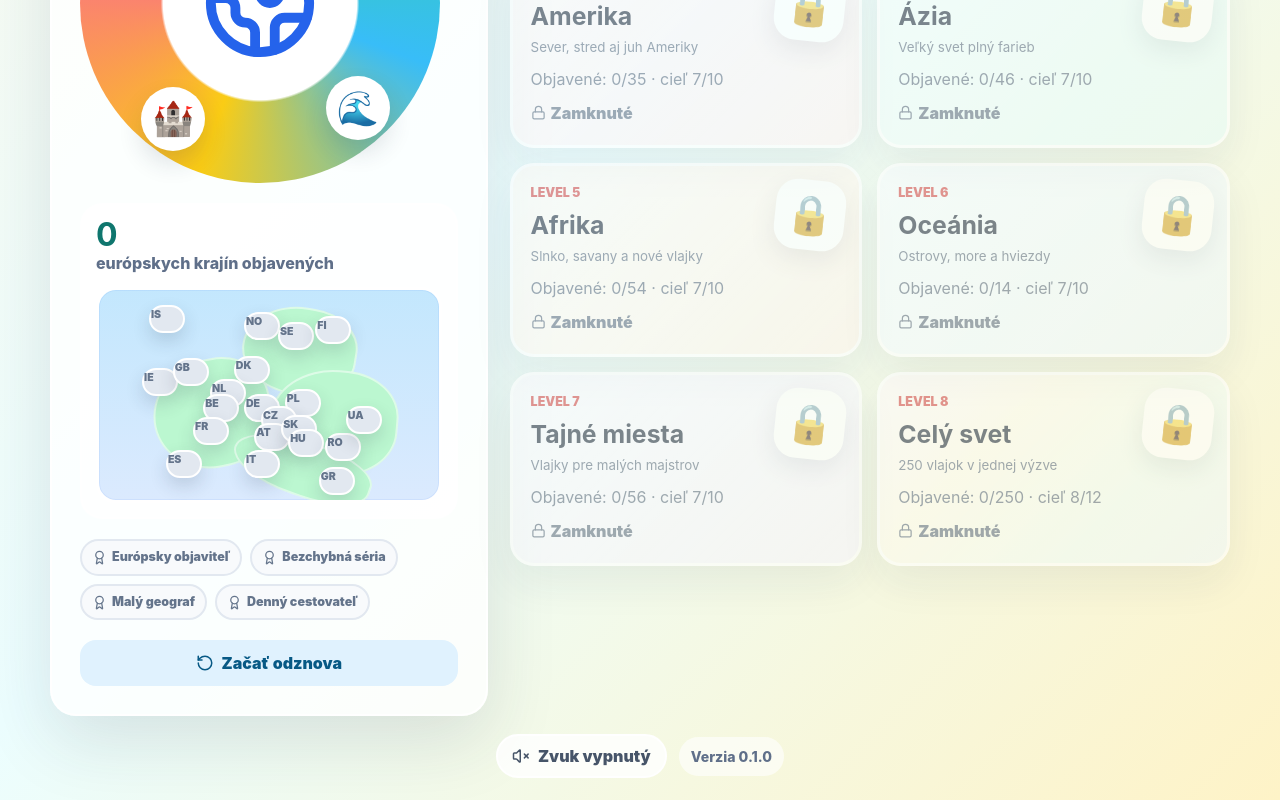
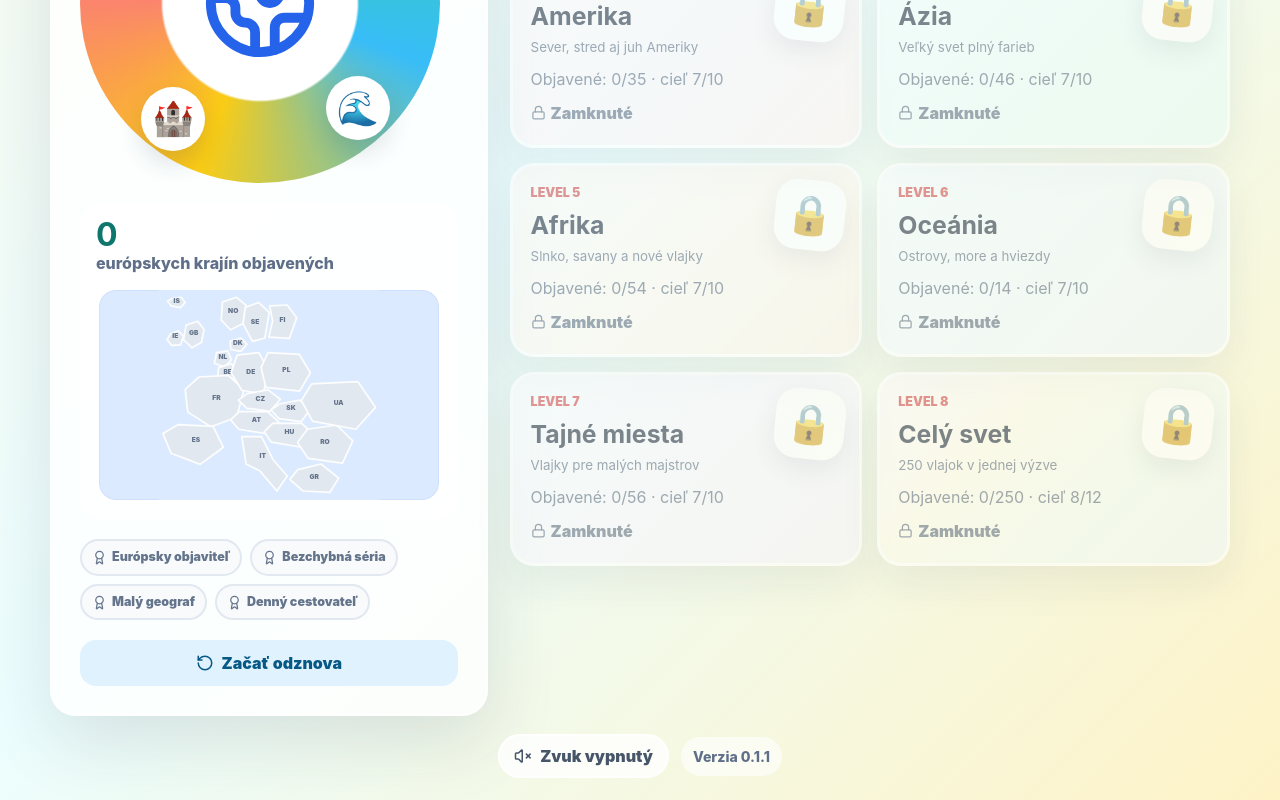
Before and after one commit to oaki/flags, a React (Vite) app: page / in a window 1280 px wide. Shown: the part 866-1666 px from the top of the page. Built offline with nearby package versions, Linux system fonts and the light colour scheme.

Commit message:
Replace map blobs with country map

```diff
--- a/package.json
+++ b/package.json
@@ -1,7 +1,7 @@
 {
   "name": "flag-world-kids",
   "private": true,
-  "version": "0.1.0",
+  "version": "0.1.1",
   "type": "module",
   "scripts": {
     "dev": "vite --host 0.0.0.0",
--- a/src/App.tsx
+++ b/src/App.tsx
@@ -25,7 +25,7 @@ import packageInfo from '../package.json';
 import { countries } from './data/countries';
 import { Level, levels, maxLevelId } from './data/levels';
 import { getCountryStory, getKidFact } from './data/countryFacts';
-import { createQuestions, Difficulty, europeMapPoints, GameMode, getFlagPalette, Question } from './game';
+import { createQuestions, Difficulty, europeMapShapes, GameMode, getFlagPalette, Question } from './game';
 import { AnswerRecord, useProgress } from './hooks/useProgress';
 
 type Screen = 'levels' | 'quiz' | 'result' | 'album' | 'parent';
@@ -87,6 +87,66 @@ const modeLabels = {
 } satisfies Record<GameMode, { title: string; subtitle: string }>;
 
 const getOptionLabel = (index: number) => String.fromCharCode(65 + index);
+
+type EuropeMapProps = {
+  answerCode?: string;
+  answered?: boolean;
+  availableCodes?: string[];
+  discoveredSet?: Set<string>;
+  onPick?: (code: string) => void;
+  selectedCode?: string | null;
+  variant: 'overview' | 'quiz';
+};
+
+const EuropeMap = ({ answerCode, answered = false, availableCodes, discoveredSet, onPick, selectedCode, variant }: EuropeMapProps) => {
+  const availableSet = availableCodes ? new Set(availableCodes) : null;
+
+  return (
+    <svg className={`europe-map-svg ${variant}`} role="img" viewBox="0 0 1080 980" aria-label="Mapa Európy s krajinami">
+      <rect className="europe-sea" x="0" y="0" width="1080" height="980" rx="36" />
+      {europeMapShapes.map((shape) => {
+        const country = countries.find((item) => item.code === shape.code);
+        const isAvailable = !availableSet || availableSet.has(shape.code);
+        const isCorrect = answered && shape.code === answerCode;
+        const isWrong = answered && selectedCode === shape.code && selectedCode !== answerCode;
+        const isFound = discoveredSet?.has(shape.code);
+        const className = [
+          'europe-country',
+          isAvailable ? 'available' : 'muted',
+          isFound ? 'found' : '',
+          isCorrect ? 'correct' : '',
+          isWrong ? 'wrong' : '',
+        ]
+          .filter(Boolean)
+          .join(' ');
+
+        return (
+          <g
+            aria-label={country?.name || shape.code}
+            className={className}
+            key={shape.code}
+            onClick={() => {
+              if (!answered && isAvailable) onPick?.(shape.code);
+            }}
+            onKeyDown={(event) => {
+              if (!answered && isAvailable && (event.key === 'Enter' || event.key === ' ')) {
+                event.preventDefault();
+                onPick?.(shape.code);
+              }
+            }}
+            role={variant === 'quiz' && isAvailable ? 'button' : 'img'}
+            tabIndex={variant === 'quiz' && isAvailable && !answered ? 0 : -1}
+          >
+            <path d={shape.d} />
+            <text x={shape.labelX} y={shape.labelY}>
+              {shape.code}
+            </text>
+          </g>
+        );
+      })}
+    </svg>
+  );
+};
 
 const buildQuestionSpeech = (question: Question) => {
   if (question.mode === 'paint') {
@@ -171,10 +231,10 @@ const App = () => {
   const newSessionDiscoveries = sessionDiscovered.filter((code) => !discoveredSet.has(code));
   const selectedVoice = voices.find((voice) => voice.voiceURI === selectedVoiceURI) || findBestVoice(voices);
   const currentPalette = currentQuestion ? getFlagPalette(currentQuestion.answer.code) : undefined;
-  const mapChoices = useMemo(() => {
+  const mapChoiceCodes = useMemo(() => {
     if (!currentQuestion) return [];
     const optionCodes = new Set(currentQuestion.options.map((option) => option.code));
-    return europeMapPoints.filter((point) => optionCodes.has(point.code));
+    return europeMapShapes.filter((shape) => optionCodes.has(shape.code)).map((shape) => shape.code);
   }, [currentQuestion]);
   const paintChoices = useMemo(() => {
     if (!currentQuestion) return [];
@@ -594,24 +654,7 @@ const App = () => {
                 <span>európskych krajín objavených</span>
               </div>
               <div className="mini-europe-map">
-                <span className="map-land land-west" />
-                <span className="map-land land-north" />
-                <span className="map-land land-east" />
-                <span className="map-land land-south" />
-                {europeMapPoints.map((point) => {
-                  const country = countries.find((item) => item.code === point.code);
-
-                  return (
-                    <span
-                      className={`map-point ${discoveredSet.has(point.code) ? 'found' : ''}`}
-                      key={point.code}
-                      style={{ left: `${point.x}%`, top: `${point.y}%` }}
-                      title={country?.name || point.code}
-                    >
-                      {point.code}
-                    </span>
-                  );
-                })}
+                <EuropeMap variant="overview" discoveredSet={discoveredSet} />
               </div>
             </div>
             <div className="achievement-strip" aria-label="Odznaky">
@@ -918,30 +961,14 @@ const App = () => {
               </div>
             ) : currentQuestion.mode === 'map' ? (
               <div className="find-map" aria-label="Možnosti na mape">
-                <span className="map-land land-west" />
-                <span className="map-land land-north" />
-                <span className="map-land land-east" />
-                <span className="map-land land-south" />
-                {mapChoices.map((point) => {
-                  const country = countries.find((item) => item.code === point.code);
-                  const isCorrect = point.code === currentQuestion.answer.code;
-                  const isSelected = point.code === selectedCode;
-                  const statusClass = answered && isCorrect ? 'correct' : answered && isSelected ? 'wrong' : '';
-
-                  return (
-                    <button
-                      aria-label={country?.name || point.code}
-                      className={`find-map-point ${statusClass}`}
-                      disabled={answered}
-                      key={point.code}
-                      onClick={() => handleAnswer(point.code)}
-                      style={{ left: `${point.x}%`, top: `${point.y}%` }}
-                      type="button"
-                    >
-                      {point.code}
-                    </button>
-                  );
-                })}
+                <EuropeMap
+                  answerCode={currentQuestion.answer.code}
+                  answered={answered}
+                  availableCodes={mapChoiceCodes}
+                  onPick={handleAnswer}
+                  selectedCode={selectedCode}
+                  variant="quiz"
+                />
               </div>
             ) : (
               <div className={`answers ${currentQuestion.mode === 'country' ? 'flag-answers' : ''}`} aria-label="Možnosti odpovede">
--- a/src/game.ts
+++ b/src/game.ts
@@ -41,29 +41,35 @@ const similarFlagGroups = [
   ['GB', 'AU', 'NZ', 'FJ'],
 ];
 
-export const europeMapPoints = [
-  { code: 'IS', x: 20, y: 14 },
-  { code: 'IE', x: 18, y: 44 },
-  { code: 'GB', x: 27, y: 39 },
-  { code: 'NO', x: 48, y: 17 },
-  { code: 'SE', x: 58, y: 22 },
-  { code: 'FI', x: 69, y: 19 },
-  { code: 'DK', x: 45, y: 38 },
-  { code: 'NL', x: 38, y: 49 },
-  { code: 'BE', x: 36, y: 56 },
-  { code: 'FR', x: 33, y: 67 },
-  { code: 'ES', x: 25, y: 83 },
-  { code: 'DE', x: 48, y: 56 },
-  { code: 'PL', x: 60, y: 54 },
-  { code: 'CZ', x: 53, y: 62 },
-  { code: 'AT', x: 51, y: 70 },
-  { code: 'SK', x: 59, y: 66 },
-  { code: 'HU', x: 61, y: 73 },
-  { code: 'IT', x: 48, y: 83 },
-  { code: 'RO', x: 72, y: 75 },
-  { code: 'GR', x: 70, y: 91 },
-  { code: 'UA', x: 78, y: 62 },
-] satisfies { code: string; x: number; y: number }[];
+export const europeMapShapes = [
+  { code: 'IS', d: 'M88 40 L132 34 L150 58 L128 82 L84 74 L68 52 Z', labelX: 110, labelY: 60 },
+  { code: 'IE', d: 'M80 206 L118 190 L142 216 L128 256 L86 258 L66 232 Z', labelX: 104, labelY: 226 },
+  { code: 'GB', d: 'M154 164 L208 146 L238 184 L226 244 L182 270 L142 232 Z', labelX: 190, labelY: 210 },
+  { code: 'NO', d: 'M324 56 L390 34 L434 72 L420 156 L362 186 L318 140 Z', labelX: 374, labelY: 106 },
+  { code: 'SE', d: 'M430 82 L492 58 L542 104 L522 224 L464 240 L420 158 Z', labelX: 476, labelY: 158 },
+  { code: 'FI', d: 'M544 74 L626 70 L670 130 L636 226 L540 220 L558 144 Z', labelX: 604, labelY: 150 },
+  { code: 'DK', d: 'M360 238 L410 224 L438 254 L410 286 L362 278 Z', labelX: 396, labelY: 256 },
+  { code: 'NL', d: 'M296 292 L348 284 L366 326 L332 360 L286 342 Z', labelX: 326, labelY: 320 },
+  { code: 'BE', d: 'M306 362 L366 344 L396 386 L360 430 L300 414 Z', labelX: 348, labelY: 390 },
+  { code: 'FR', d: 'M214 406 L352 398 L424 466 L390 594 L270 638 L162 570 L150 464 Z', labelX: 296, labelY: 512 },
+  { code: 'ES', d: 'M118 628 L280 636 L328 734 L220 814 L84 762 L46 670 Z', labelX: 200, labelY: 708 },
+  { code: 'DE', d: 'M392 304 L494 292 L542 382 L512 486 L414 468 L364 386 Z', labelX: 456, labelY: 390 },
+  { code: 'PL', d: 'M536 292 L682 300 L734 386 L684 472 L526 454 L504 362 Z', labelX: 622, labelY: 384 },
+  { code: 'CZ', d: 'M438 484 L536 466 L594 510 L546 566 L438 552 L398 514 Z', labelX: 500, labelY: 518 },
+  { code: 'AT', d: 'M402 568 L534 568 L586 616 L536 672 L400 650 L362 606 Z', labelX: 482, labelY: 616 },
+  { code: 'SK', d: 'M590 532 L684 514 L732 558 L692 614 L588 600 L550 560 Z', labelX: 644, labelY: 562 },
+  { code: 'HU', d: 'M558 622 L694 622 L750 676 L692 734 L552 710 L518 662 Z', labelX: 636, labelY: 674 },
+  { code: 'IT', d: 'M414 684 L506 684 L560 792 L626 868 L578 938 L498 844 L434 812 Z', labelX: 512, labelY: 786 },
+  { code: 'RO', d: 'M720 650 L856 630 L932 704 L884 808 L724 786 L674 712 Z', labelX: 802, labelY: 718 },
+  { code: 'GR', d: 'M676 838 L784 812 L866 878 L826 944 L700 938 L638 884 Z', labelX: 752, labelY: 884 },
+  { code: 'UA', d: 'M740 438 L956 428 L1038 548 L946 650 L744 612 L692 516 Z', labelX: 866, labelY: 536 },
+] satisfies { code: string; d: string; labelX: number; labelY: number }[];
+
+export const europeMapPoints = europeMapShapes.map((shape) => ({
+  code: shape.code,
+  x: (shape.labelX / 1080) * 100,
+  y: (shape.labelY / 980) * 100,
+}));
 
 const flagPalettes: Record<string, FlagPalette> = {
   SK: { orientation: 'horizontal', colors: ['#ffffff', '#1d4ed8', '#dc2626'], labels: ['biela', 'modrá', 'červená'] },
--- a/src/styles.css
+++ b/src/styles.css
@@ -499,9 +499,7 @@ h1 {
 
 .mini-europe-map {
   aspect-ratio: 16 / 10;
-  background:
-    linear-gradient(180deg, rgba(186, 230, 253, 0.72), rgba(219, 234, 254, 0.78)),
-    #dbeafe;
+  background: #dbeafe;
   border: 3px solid #ffffff;
   border-radius: 20px;
   box-shadow: inset 0 0 0 1px rgba(37, 99, 235, 0.08);
@@ -510,67 +508,92 @@ h1 {
   position: relative;
 }
 
-.map-land {
-  background: #bbf7d0;
-  border: 2px solid rgba(255, 255, 255, 0.5);
-  border-radius: 55% 45% 48% 52%;
-  position: absolute;
-}
-
-.land-west {
-  height: 52%;
-  left: 16%;
-  top: 33%;
-  transform: rotate(-12deg);
-  width: 35%;
-}
-
-.land-north {
-  height: 42%;
-  left: 42%;
-  top: 8%;
-  transform: rotate(9deg);
-  width: 34%;
-}
-
-.land-east {
-  height: 50%;
-  left: 50%;
-  top: 38%;
-  transform: rotate(5deg);
-  width: 38%;
-}
-
-.land-south {
-  height: 26%;
-  left: 39%;
-  top: 72%;
-  transform: rotate(19deg);
-  width: 42%;
-}
-
-.map-point {
-  align-items: center;
-  background: #e2e8f0;
-  border: 2px solid #ffffff;
-  border-radius: 999px;
-  box-shadow: 0 8px 18px rgba(36, 48, 71, 0.16);
-  color: #64748b;
-  display: flex;
-  font-size: 0.66rem;
-  font-weight: 950;
-  height: 28px;
-  justify-content: center;
-  position: absolute;
-  transform: translate(-50%, -50%);
-  width: 36px;
-  z-index: 1;
-}
-
-.map-point.found {
-  background: #dcfce7;
-  border-color: #22c55e;
-  color: #166534;
+.europe-map-svg {
+  display: block;
+  height: 100%;
+  min-height: inherit;
+  width: 100%;
+}
+
+.europe-sea {
+  fill: #dbeafe;
+}
+
+.europe-country path {
+  fill: #bbf7d0;
+  stroke: rgba(255, 255, 255, 0.92);
+  stroke-linejoin: round;
+  stroke-width: 8;
+  transition:
+    fill 160ms ease,
+    stroke 160ms ease,
+    filter 160ms ease,
+    opacity 160ms ease;
+}
+
+.europe-country text {
+  fill: #1f3d5a;
+  font-size: 31px;
+  font-weight: 950;
+  pointer-events: none;
+  text-anchor: middle;
+}
+
+.europe-map-svg.overview .europe-country:not(.found) path {
+  fill: #e2e8f0;
+}
+
+.europe-map-svg.overview .europe-country:not(.found) text {
+  fill: #64748b;
+}
+
+.europe-country.found path {
+  fill: #86efac;
+  stroke: #22c55e;
+}
+
+.europe-country.found text {
+  fill: #166534;
+}
+
+.europe-map-svg.quiz .europe-country.available {
+  cursor: pointer;
+}
+
+.europe-map-svg.quiz .europe-country.available path {
+  fill: #ffffff;
+  filter: drop-shadow(0 10px 14px rgba(36, 48, 71, 0.14));
+  stroke: #bfdbfe;
+}
+
+.europe-map-svg.quiz .europe-country.available text {
+  fill: #1d4ed8;
+}
+
+.europe-map-svg.quiz .europe-country.muted {
+  opacity: 0.55;
+}
+
+.europe-map-svg.quiz .europe-country.muted path {
+  fill: #bbf7d0;
+}
+
+.europe-map-svg.quiz .europe-country.correct path {
+  fill: #dcfce7;
+  stroke: #22c55e;
+}
+
+.europe-map-svg.quiz .europe-country.correct text {
+  fill: #166534;
+}
+
+.europe-map-svg.quiz .europe-country.wrong path {
+  fill: #fee2e2;
+  stroke: #ef4444;
+}
+
+.europe-map-svg.quiz .europe-country.wrong text {
+  fill: #991b1b;
 }
 
 .trail-card.current {
@@ -905,46 +928,13 @@ h1 {
 
 .find-map {
   aspect-ratio: 16 / 9;
-  background:
-    linear-gradient(180deg, rgba(186, 230, 253, 0.72), rgba(219, 234, 254, 0.78)),
-    #dbeafe;
+  background: #dbeafe;
   border: 5px solid #ffffff;
   border-radius: 24px;
   box-shadow: 0 18px 42px rgba(36, 48, 71, 0.12);
   min-height: 360px;
   overflow: hidden;
   position: relative;
-}
-
-.find-map-point {
-  align-items: center;
-  background: #ffffff;
-  border: 3px solid #bfdbfe;
-  border-radius: 999px;
-  box-shadow: 0 12px 24px rgba(36, 48, 71, 0.2);
-  color: #1d4ed8;
-  cursor: pointer;
-  display: flex;
-  font-size: 0.86rem;
-  font-weight: 950;
-  height: 46px;
-  justify-content: center;
-  position: absolute;
-  transform: translate(-50%, -50%);
-  width: 56px;
-  z-index: 2;
-}
-
-.find-map-point.correct {
-  background: #dcfce7;
-  border-color: #22c55e;
-  color: #166534;
-}
-
-.find-map-point.wrong {
-  background: #fee2e2;
-  border-color: #ef4444;
-  color: #991b1b;
 }
 
 .paint-canvas {
```
Also changed, not shown: 1 other file (tests, documents, lock files or other folders).
